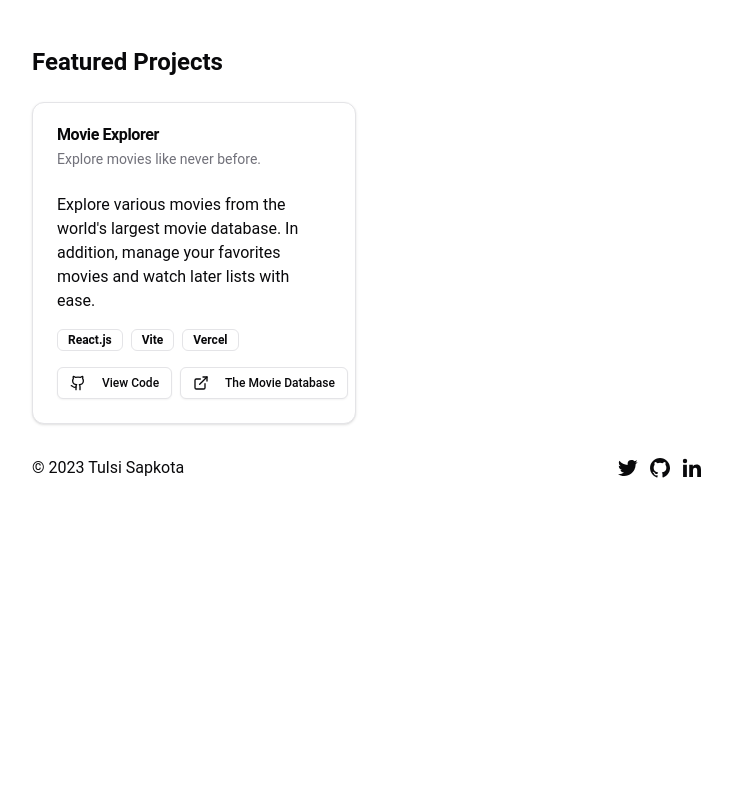
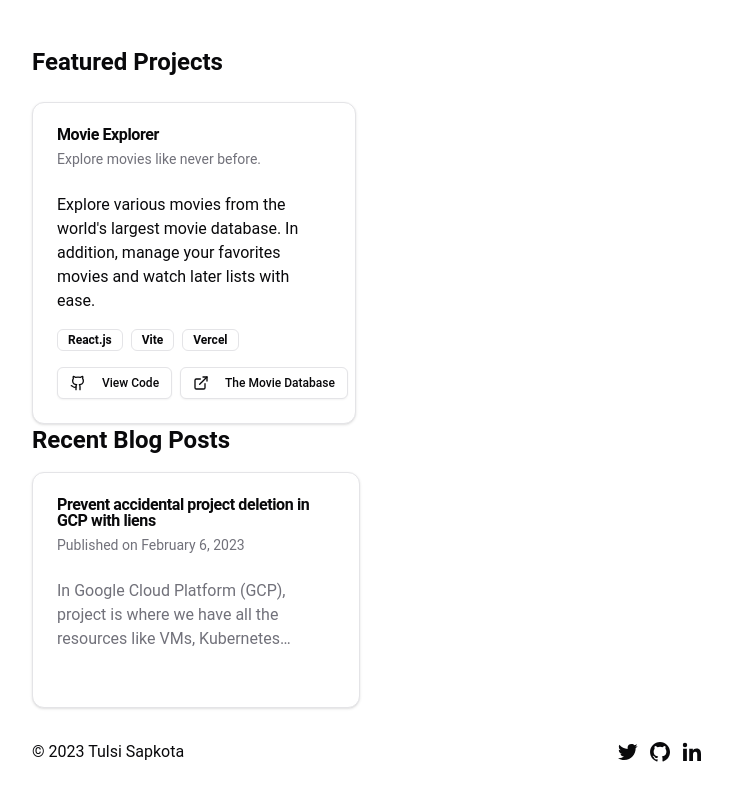
Before and after one commit to Tolsee/tolsee.me, a Next.js app: page / in a window 1280 px wide. Shown: the part 548-1348 px from the top of the page, without its empty margins (272-1004 px from the left). Before the commit the page ends 1188 px from the top, so only its background shows below. Built offline with nearby package versions, Linux system fonts and the light colour scheme.

Commit message:
feat: add blogs section

```diff
--- a/app/globals.css
+++ b/app/globals.css
@@ -82,6 +82,7 @@ body {
     --chart-5: 27 87% 67%;
     --radius: 0.5rem;
   }
+
   .dark {
     --background: 240 10% 3.9%;
     --foreground: 0 0% 98%;
--- a/app/layout.tsx
+++ b/app/layout.tsx
@@ -1,7 +1,15 @@
 import Header from '@/components/Header';
-import { Metadata } from 'next';
+import { Metadata, Viewport } from 'next';
 import { LinkedInIcon, TwitterIcon, GithubIcon } from '@/src/assets/icons';
+import { ThemeProvider } from '@/src/providers';
 import './globals.css';
+
+export const viewport: Viewport = {
+  themeColor: [
+    { media: '(prefers-color-scheme: light)', color: 'white' },
+    { media: '(prefers-color-scheme: dark)', color: 'black' },
+  ],
+};
 
 export const metadata: Metadata = {
   metadataBase: new URL('https://tolsee.io'),
@@ -47,6 +55,12 @@ export default function RootLayout({
     <html lang="en">
       <head />
       <body className="antialiased max-w-2xl mb-40 flex flex-col md:flex-row mx-4 mt-8 lg:mx-auto">
+        <ThemeProvider
+          enableSystem
+          disableTransitionOnChange
+          attribute="class"
+          defaultTheme="system"
+        >
           <main className="flex-auto min-w-0 mt-6 flex flex-col px-2 md:px-0">
             <Header />
             {children}
@@ -79,6 +93,7 @@ export default function RootLayout({
               </div>
             </footer>
           </main>
+        </ThemeProvider>
       </body>
     </html>
   );
--- a/app/page.tsx
+++ b/app/page.tsx
@@ -1,11 +1,16 @@
 import About from '@/components/About';
+import { Blogs } from '@/src/components/blogs';
 import { FeaturedProject } from '@/src/components/featured-projects';
+import { getAllPosts } from '@/lib/api';
 
 export default async function Home() {
+  const posts = await getAllPosts(['title', 'content', 'publishedAt', 'slug']);
+
   return (
     <div>
       <About />
       <FeaturedProject />
+      <Blogs posts={posts} />
     </div>
   );
 }
--- a/app/posts/page.tsx
+++ b/app/posts/page.tsx
@@ -12,7 +12,7 @@ export default async function BlogPage() {
   return (
     <section>
       <h1 className="font-medium text-2xl mb-8 tracking-tighter">
-        read my blog
+        Read my blog
       </h1>
       {posts
         .sort((a, b) => {
--- a/package.json
+++ b/package.json
@@ -22,6 +22,7 @@
     "lucide-react": "^0.454.0",
     "maath": "^0.5.3",
     "next": "^14.1.0",
+    "next-themes": "^0.3.0",
     "prismjs": "^1.29.0",
     "react": "^18.2.0",
     "react-dom": "^18.2.0",
--- a/src/components/Header.tsx
+++ b/src/components/Header.tsx
@@ -3,7 +3,7 @@ import Link from 'next/link';
 
 const navItems = {
   '/posts': {
-    name: 'blog',
+    name: 'Blog',
   },
 };
 
@@ -41,7 +41,7 @@ export default function Header() {
                 <Link
                   key={path}
                   href={path}
-                  className="transition-all hover:text-neutral-800 dark:hover:text-neutral-200 flex align-middle relative py-1 px-2"
+                  className="transition-all text-muted-foreground hover:text-foreground flex align-middle relative py-1 px-2"
                 >
                   {name}
                 </Link>
--- /dev/null
+++ b/src/components/blogs.tsx
@@ -0,0 +1,56 @@
+import { Link } from 'lucide-react';
+import { Button } from './ui/button';
+import {
+  Card,
+  CardContent,
+  CardDescription,
+  CardHeader,
+  CardTitle,
+} from './ui/card';
+import { Item } from '@/lib/api';
+
+export function Blogs({ posts }: { posts: Item[] }) {
+  return (
+    <section className="space-y-4">
+      <h2 className="text-2xl font-semibold">Recent Blog Posts</h2>
+      <div className="grid gap-4 md:grid-cols-2">
+        {posts
+          .sort((a, b) => {
+            if (new Date(a.publishedAt) > new Date(b.publishedAt)) {
+              return -1;
+            }
+            return 1;
+          })
+          .map((post) => (
+            <BlogCard key={post.slug} post={post} />
+          ))}
+      </div>
+    </section>
+  );
+}
+
+function BlogCard({ post }: { post: Item }) {
+  return (
+    <Card className="border-border bg-card text-card-foreground">
+      <CardHeader>
+        <CardTitle>{post.title}</CardTitle>
+        <CardDescription className="text-muted-foreground">
+          Published on{' '}
+          {new Date(post.publishedAt).toLocaleDateString('en', {
+            day: 'numeric',
+            month: 'long',
+            year: 'numeric',
+          })}
+        </CardDescription>
+      </CardHeader>
+      <CardContent>
+        <p className="line-clamp-3 text-muted-foreground">
+          {post.content.split(' ').slice(0, 50).join(' ')}...
+        </p>
+        <Button variant="link" size="sm" asChild>
+          <Link href={`/posts/${post.slug}`}>Read More</Link>
+        </Button>
+      </CardContent>
+    </Card>
+  );
+}
--- a/src/components/featured-projects.tsx
+++ b/src/components/featured-projects.tsx
@@ -33,7 +33,7 @@ export function FeaturedProject() {
       <h2 className="text-2xl font-semibold">Featured Projects</h2>
       <div className="grid gap-6 md:grid-cols-2">
         {FEATURED_PROJECTS.map((featuredProject) => (
-          <Card  key={featuredProject.title} className="flex flex-col">
+          <Card key={featuredProject.title} className="flex flex-col border-border bg-card text-card-foreground">
             <CardHeader>
               <CardTitle>{featuredProject.title}</CardTitle>
               <CardDescription>{featuredProject.description}</CardDescription>
--- /dev/null
+++ b/src/providers.tsx
@@ -0,0 +1,6 @@
+import { ThemeProvider as NextThemesProvider } from 'next-themes';
+import { ThemeProviderProps } from 'next-themes/dist/types';
+
+export function ThemeProvider({ children, ...props }: ThemeProviderProps) {
+  return <NextThemesProvider {...props}>{children}</NextThemesProvider>;
+}
--- a/tailwind.config.js
+++ b/tailwind.config.js
@@ -1,6 +1,6 @@
 /** @type {import('tailwindcss').Config} */
 module.exports = {
-  darkMode: ['class'],
+  darkMode: ['selector', '[data-mode="dark"]'],
   content: ['./{src,app,public}/**/*.{js,ts,jsx,tsx,md,mdx}'],
   theme: {
     extend: {
```
Also changed, not shown: 1 other file (tests, documents, lock files or other folders). Lines whose indentation alone changed are shown as unchanged.
